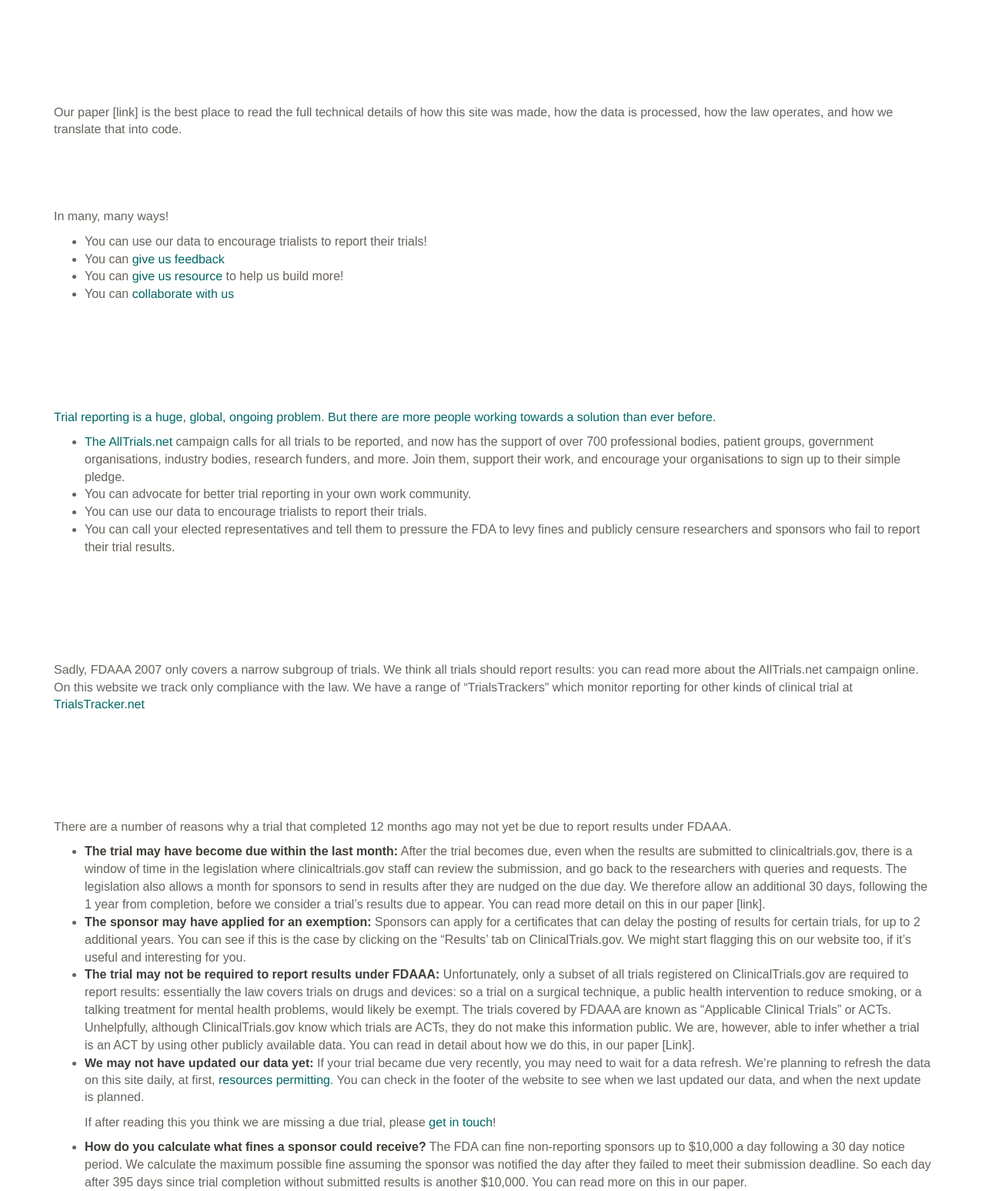
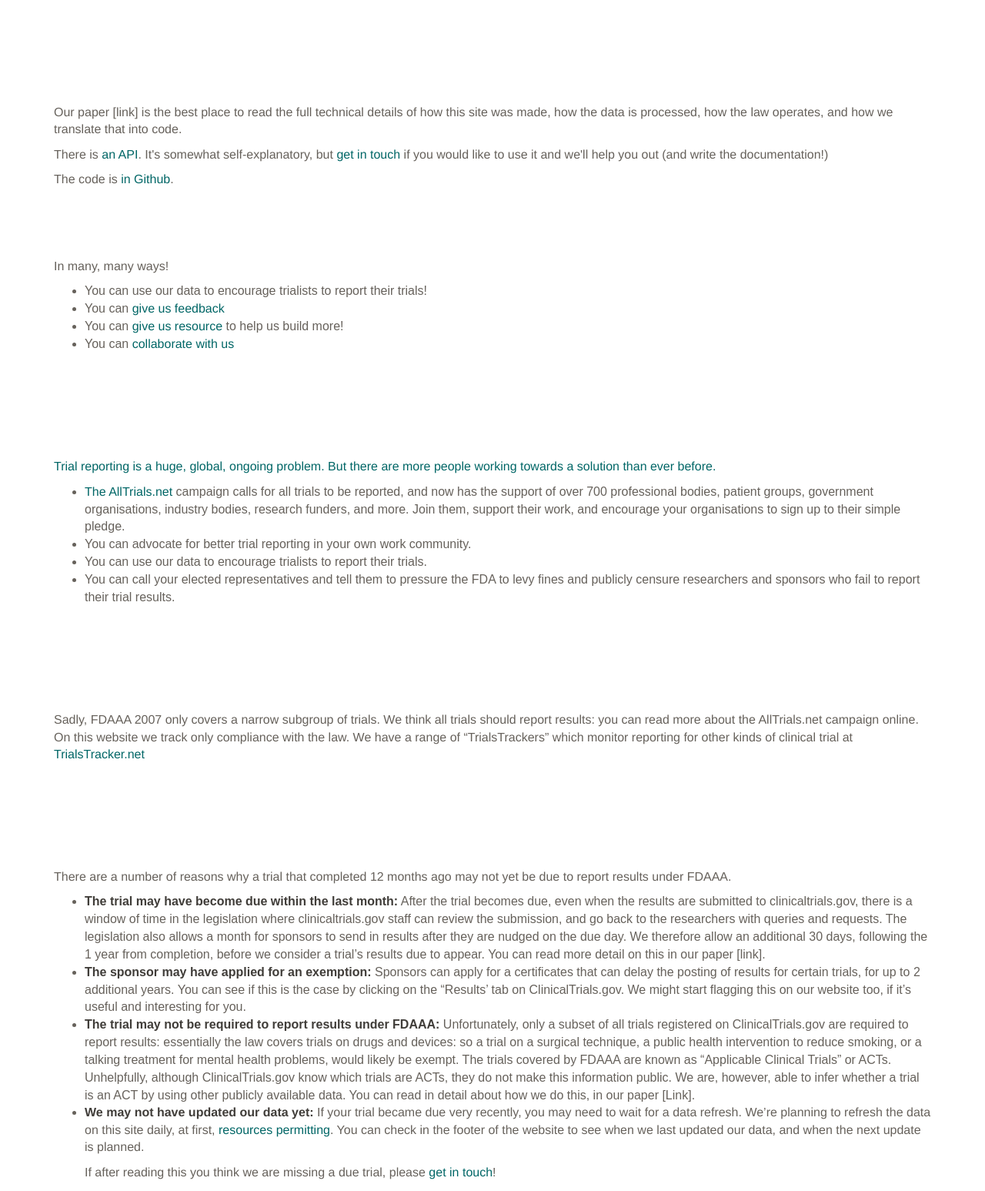
Before and after one commit to ebmdatalab/clinicaltrials-act-tracker, a Django app: template clinicaltrials/templates/about.html in a window 1280 px wide. Shown: the part 824-2371 px from the top of the page at 77% size. Run offline with Django 3.2, Linux system fonts and the light colour scheme; the template is opened without the code that fills it, so the values that code supplies are empty; style sheets or scripts are compiled from the project's sources; some libraries are stand-ins or nearby versions.

Commit message:
Mention API and source code on About page

```diff
--- a/clinicaltrials/templates/about.html
+++ b/clinicaltrials/templates/about.html
@@ -21,7 +21,6 @@
           a <a href="http://alltrials.net/">global public health
           scandal</a>.
         </p>
-
 
         <h2>How do we contact you?</h2>
 
@@ -47,7 +46,14 @@
         <p>Our paper [link] is the best place to read the full
         technical details of how this site was made, how the data is
         processed, how the law operates, and how we translate that
-        into code.</p>
+          into code.</p>
+
+        <p>There is <a href="/api/">an API</a>. It's
+        somewhat self-explanatory, but <a href="mailto:hello@ebmdatalab.net">get in touch</a> if you would like
+        to use it and we'll help you out (and write the
+          documentation!)</p>
+
+        <p>The code is <a href="https://github.com/ebmdatalab/clinicaltrials-act-tracker/">in Github</a>.</p>
 
         <h2>How can I help the FDAAA TrialsTracker?</h2>
         <p>In many, many ways!</p>
```
